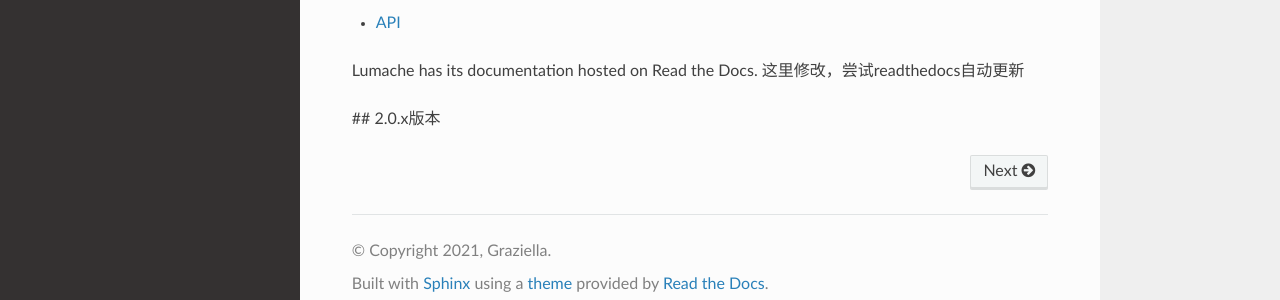
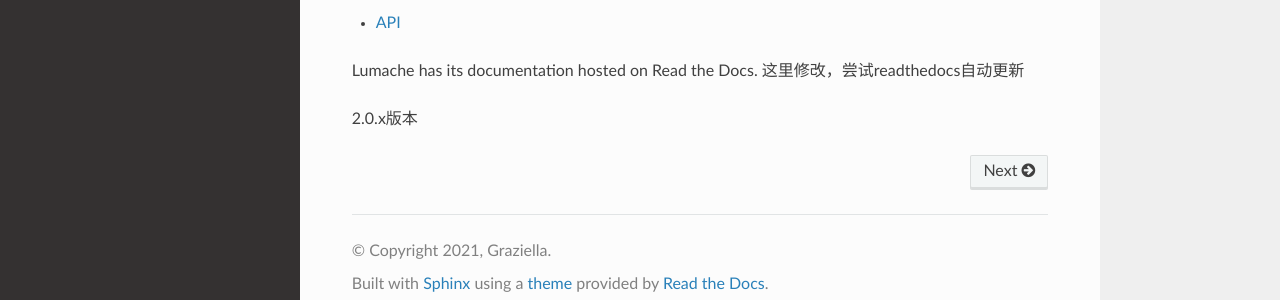
Before and after one commit to HuangDDU/readthdocs_huang, a Sphinx documentation site: the page built from docs/source/index.rst, in a window 1280 px wide. Shown: the part 546-846 px from the top of the page. Built offline with Sphinx 7.4.7 and the Read the Docs theme 2.0.0, drawn with Linux system fonts in a browser that asks for light colours.

```diff
--- a/docs/source/index.rst
+++ b/docs/source/index.rst
@@ -24,4 +24,4 @@ Contents
 Lumache has its documentation hosted on Read the Docs.
 这里修改，尝试readthedocs自动更新
 
-## 2.0.x版本
+2.0.x版本
```
